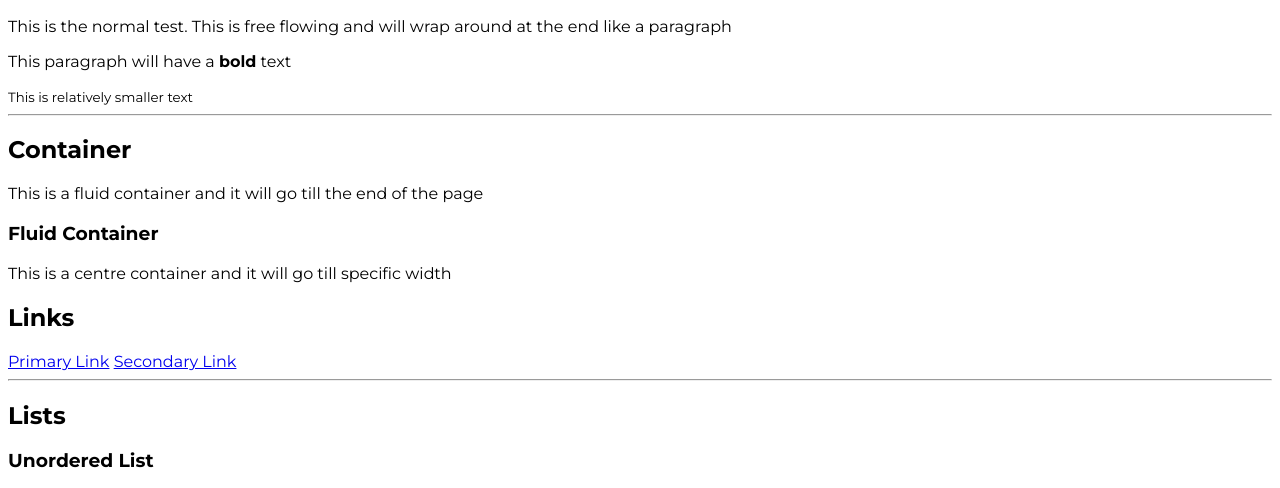
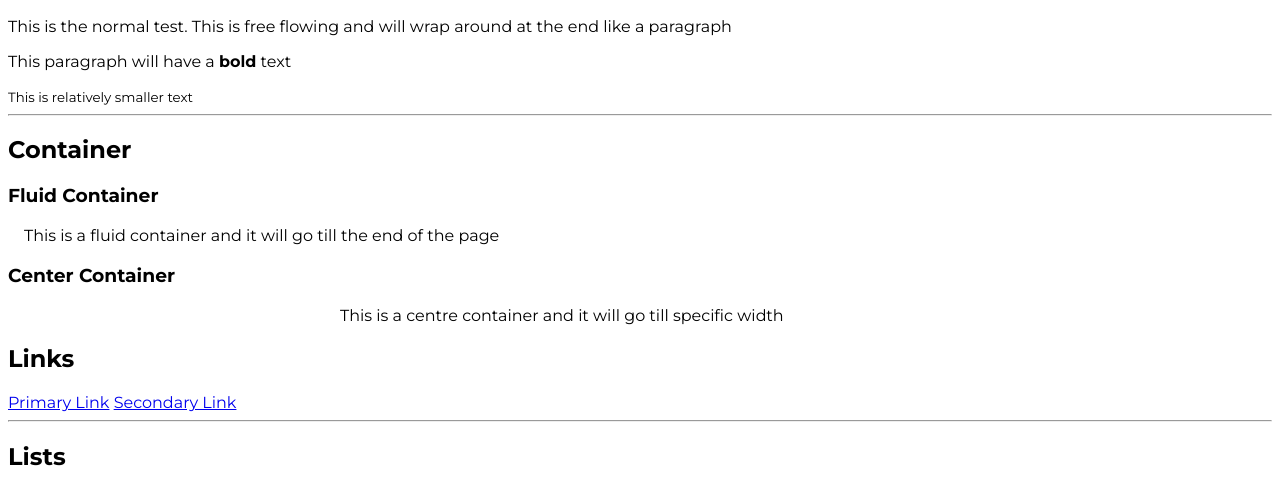
Before and after one commit to PrasurjyaKashyap/Adarsh-Balak-HTML5-and-CSS3-, a plain HTML site: page index.html in a window 1280 px wide. Shown: the part 282-770 px from the top of the page. Drawn offline with Linux system fonts and the light colour scheme.

Commit message:
Container

```diff
--- a/index.html
+++ b/index.html
@@ -29,10 +29,12 @@
     <hr>
 
     <h2>Container</h2>
-    <div>This is a fluid container and it will go till the end of the page</div>
 
     <h3>Fluid Container</h3>
-    <div>This is a centre container and it will go till specific width</div>
+    <div class="container">This is a fluid container and it will go till the end of the page</div>
+
+    <h3>Center Container</h3>
+    <div class="container-center">This is a centre container and it will go till specific width</div>
 
     <h2>Links</h2>
 
--- a/style.css
+++ b/style.css
@@ -4,3 +4,13 @@ body{
     font-family: 'Montserrat',
      sans-serif;
 }
+
+/** container **/
+.container{
+    padding-left: 1rem;
+    padding-right: 1rem;
+}
+.container-center{
+    max-width: 600px;
+    margin:auto;
+}
```
